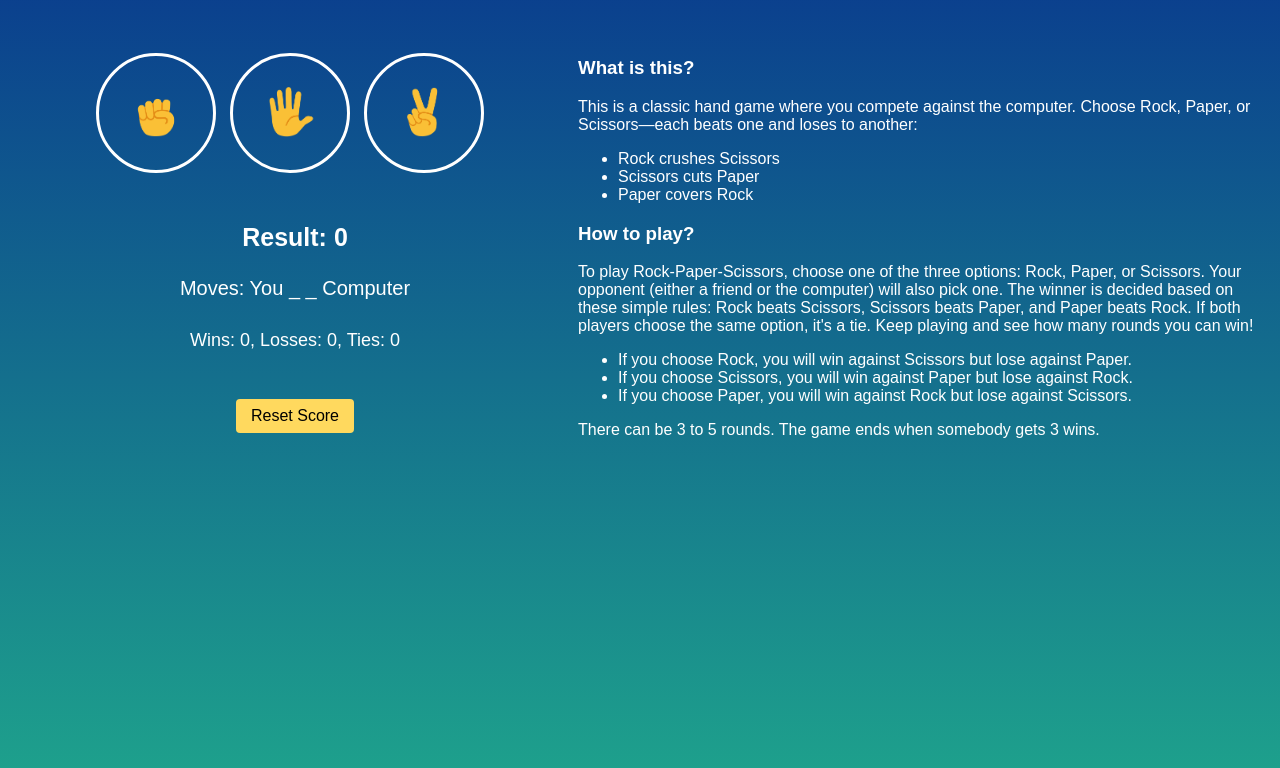
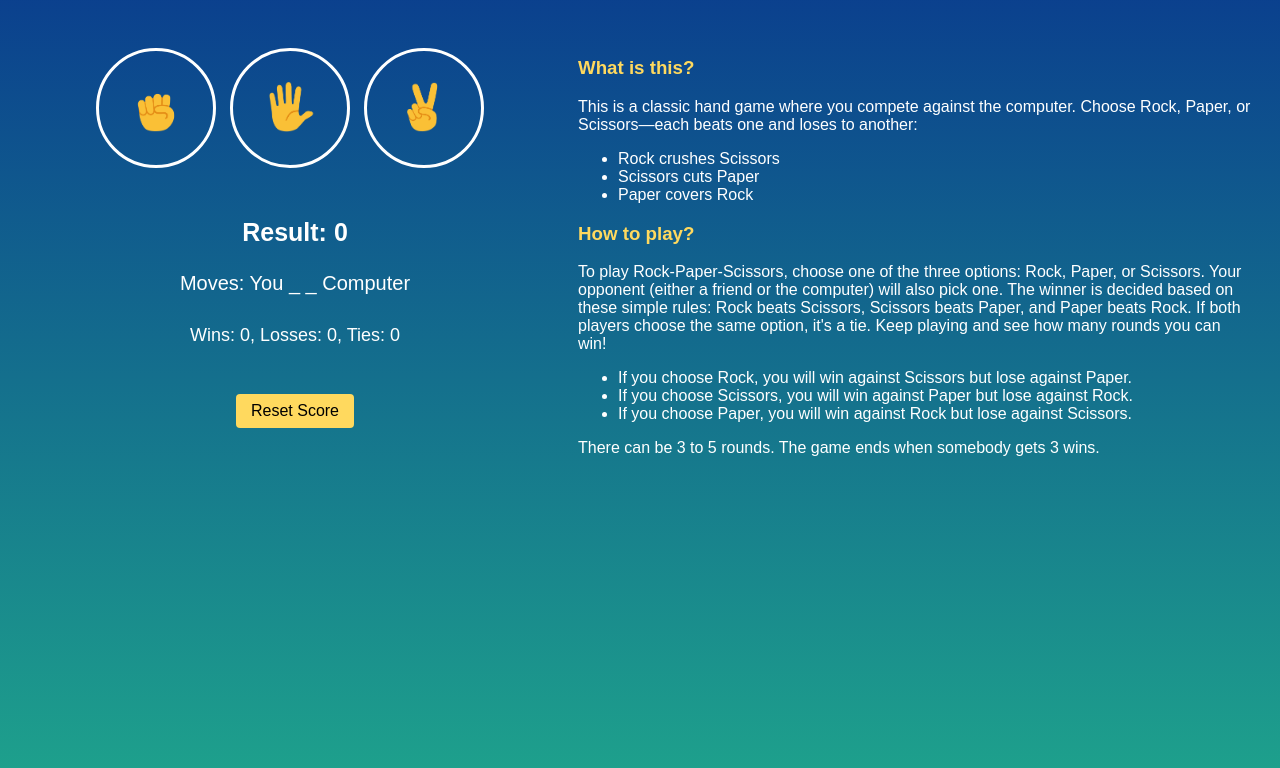
Before and after one commit to aminul9755/rock-paper-scissor-game, a plain HTML site: page index.html in a window 1280 px wide. Shown: the part 70-838 px from the top of the page. Drawn offline with Linux system fonts and the light colour scheme.

Commit message:
Revised style and add some effects

```diff
--- a/index.html
+++ b/index.html
@@ -39,7 +39,7 @@
     </div>
 
     <div class="game-details">
-      <h3>What is this?</h3>
+      <h3 class="game-details-heading">What is this?</h3>
       <p>This is a classic hand game where you compete against the computer. Choose Rock, Paper, or Scissors—each beats one and loses to another:
         <ul>
           <li>Rock crushes Scissors</li>
@@ -47,7 +47,7 @@
           <li>Paper covers Rock</li>
         </ul>
         </p>
-      <h3>How to play?</h3>
+      <h3 class="game-details-heading">How to play?</h3>
       <p>To play Rock-Paper-Scissors, choose one of the three options: Rock, Paper, or Scissors. Your opponent (either a friend or the computer) will also pick one. The winner is decided based on these simple rules: Rock beats Scissors, Scissors beats Paper, and Paper beats Rock. If both players choose the same option, it's a tie. Keep playing and see how many rounds you can win!</p>
         <ul>
           <li>If you choose Rock, you will win against Scissors but lose against Paper.</li>
--- a/style.css
+++ b/style.css
@@ -11,7 +11,7 @@ body {
   margin-top: 20px;
   display: grid;
   grid-template-columns: 550px auto;
-  height: 100vh;
+  min-height: 100vh;
 }
 
 /* MAIN GAME */
@@ -20,7 +20,7 @@ body {
   border-radius: 20px;
   width: 550px;
   height: 600px;
-  padding-top: 35px;
+  padding-top: 30px;
   padding-left: 12px;
   padding-right: 10px;
   align-items: center;
@@ -84,5 +84,10 @@ body {
 .game-details {
   text-align: left;
   margin-left: 20px;
+  margin-right: 20px;
   margin-top: 20px;
 }
+
+.game-details-heading {
+  color:  rgb(255, 217, 94);
+}
```
